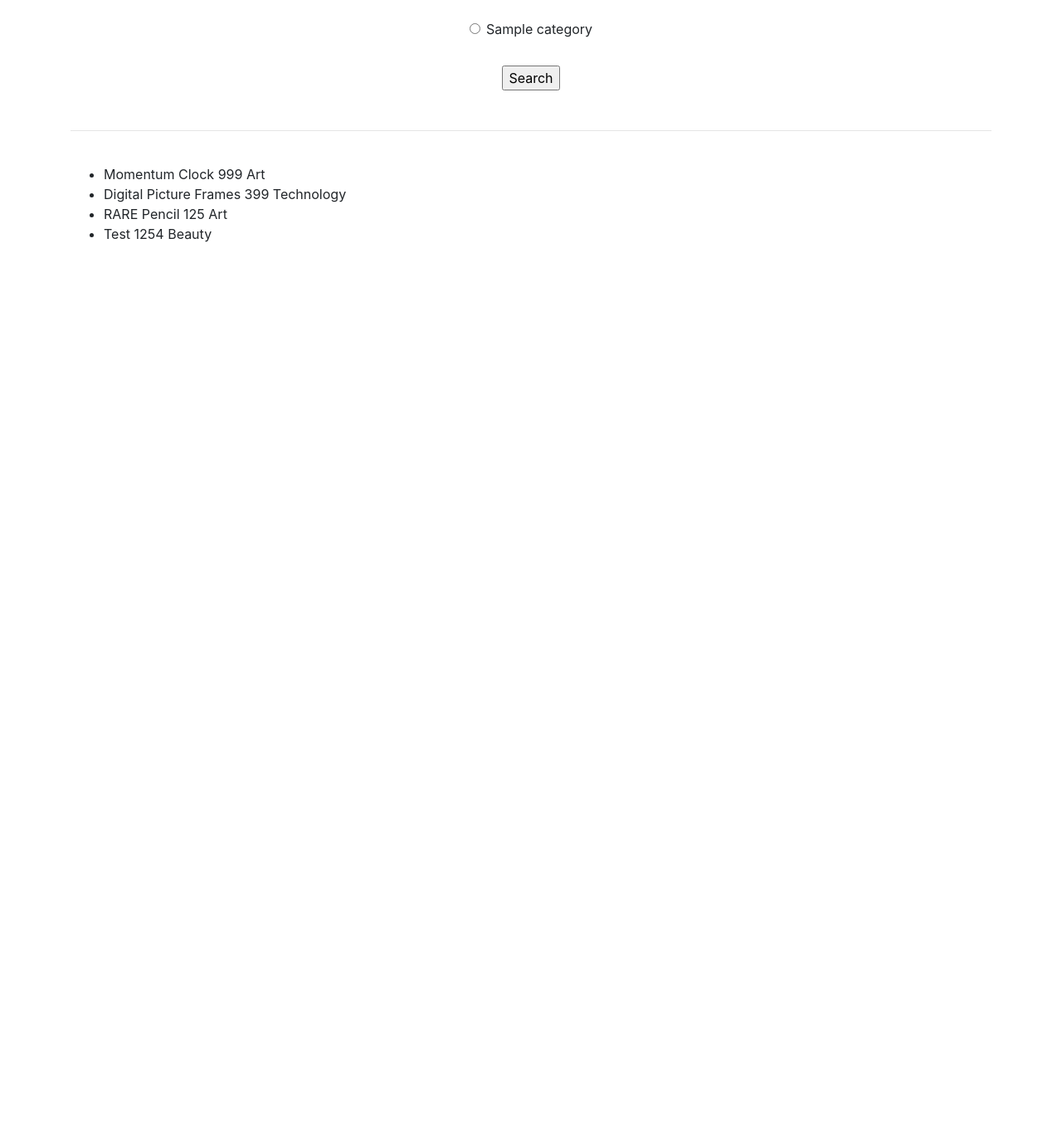
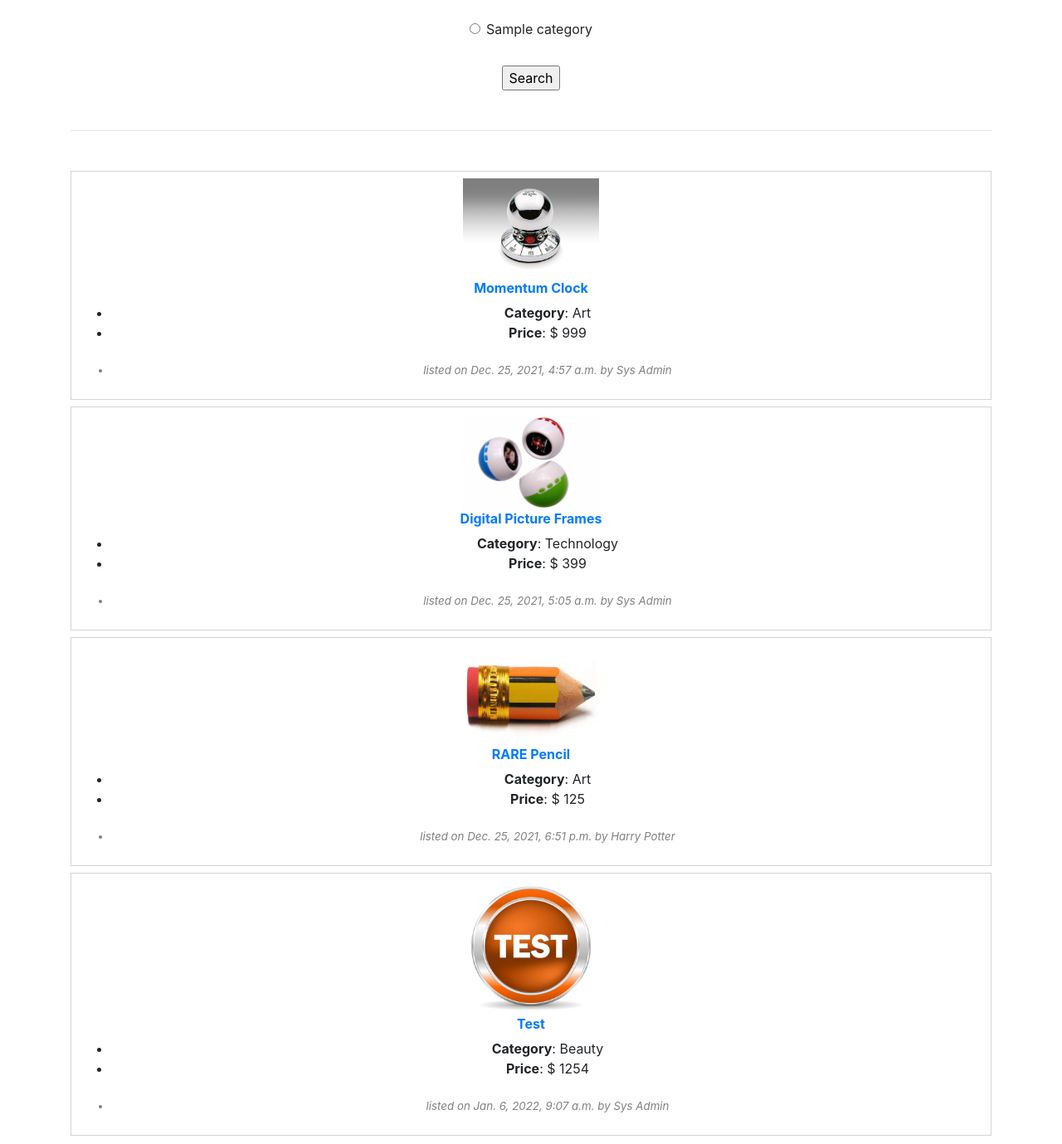
Before and after one commit to rami492/cs50web-Commerce, a Django app: template project2/commerce/auctions/templates/auctions/categories.html in a window 1280 px wide. Shown: the part 236-1615 px from the top of the page at 83% size. Before the commit the page ends 528 px from the top, so only its background shows below. Run offline with Django 3.2, Linux system fonts and the light colour scheme; data comes from the database, SQL or seed files in the repository; both versions use the stored data as it was after the commit; tables that the repository leaves empty hold one stand-in row (values such as "Sample post"); the template is opened without the code that fills it: values that come from a table or form of the project are taken from there, most other values are stand-ins (such as "Sample title", 1, 10 or a date in 2020); some libraries are stand-ins or nearby versions.

Commit message:
categories route modified.

```diff
--- a/project2/commerce/auctions/templates/auctions/categories.html
+++ b/project2/commerce/auctions/templates/auctions/categories.html
@@ -17,16 +17,26 @@
             <div class="text-center p-2"><input type="submit" value="Search"></div>
         </form><br><hr><br>
 
-        {% if message %}
-            <p><small><em>{{ message }}</em></small></p>
-        {% else %}
-            <ul>
+        <div class="d-flex flex-column">
+            {% if message %}
+                <p><small><em>{{ message }}</em></small></p>
+            {% else %}
                 {% for listing in listings %}
-                <li>{{ listing.name }} {{ listing.price }} {{ listing.category }}</li>
+                <div class="listing p-2 mt-2 text-center">
+                    <img src="{{ listing.image.image.url }} " alt="image of listing" width="15%">
+                    <div class="">
+                        <a href="{% url 'listing_page' listing.id %}"><h6><b>{{ listing.name }}</b></h6></a>
+
+                        <ul>
+                            <li><b>Category</b>: {{ listing.category }}</li>
+                            <li><b>Price</b>: $ {{ listing.price }}</li>
+                            <br>
+                            <li style="font-size: smaller; color:gray;"><em>listed on {{ listing.timestamp }} by {{listing.user.first_name}} {{listing.user.last_name}}</em></li>
+                        </ul>
+                    </div>
+                </div>
                 {% endfor %}
-            </ul>
-        {% endif %}
-
-    </div>
+            {% endif %}
+        </div>
 
 {% endblock %}
```
Also changed, not shown: project2/commerce/db.sqlite3.
